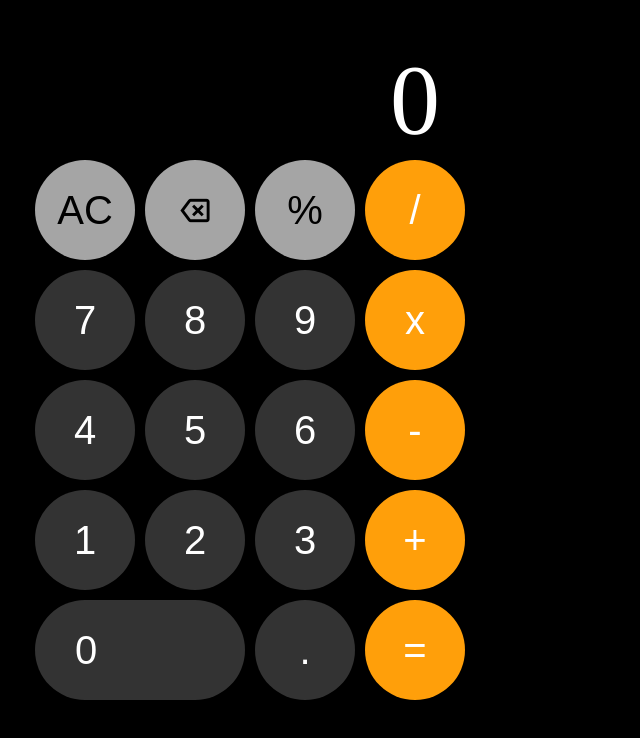
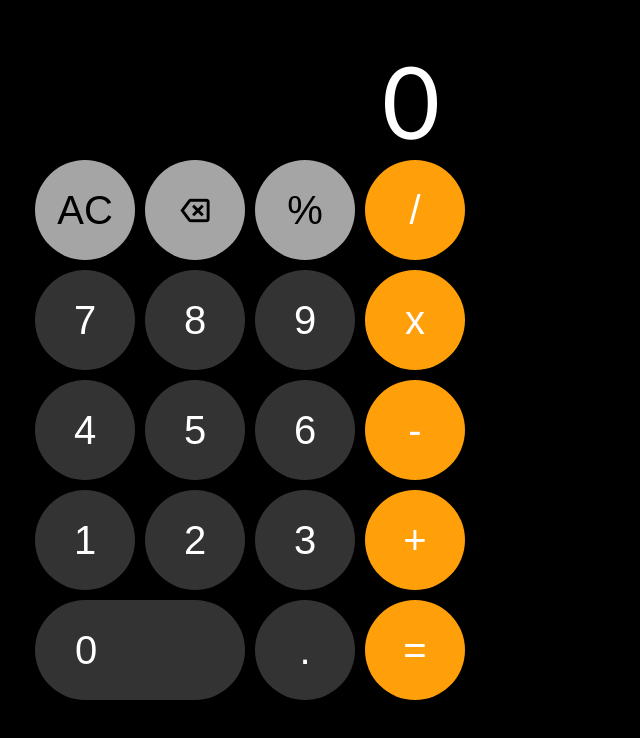
Before and after one commit to echopossum/odin-calculator, a plain HTML site: page index.html in a window 1280 px wide. Shown: the whole page, without its empty margins (0-640 px from the left). Drawn offline with nearby package versions, Linux system fonts and the light colour scheme.

Commit message:
Update fonts

```diff
--- a/styles.css
+++ b/styles.css
@@ -18,6 +18,7 @@
 
 body{
     background-color: var(--background);
+    font-family: "Avenir Next Condensed Medium", Calibri, "Gill Sans", sans-serif;
 }
 
 .button{
```
Also changed, not shown: index.html (+1 -1 lines).
